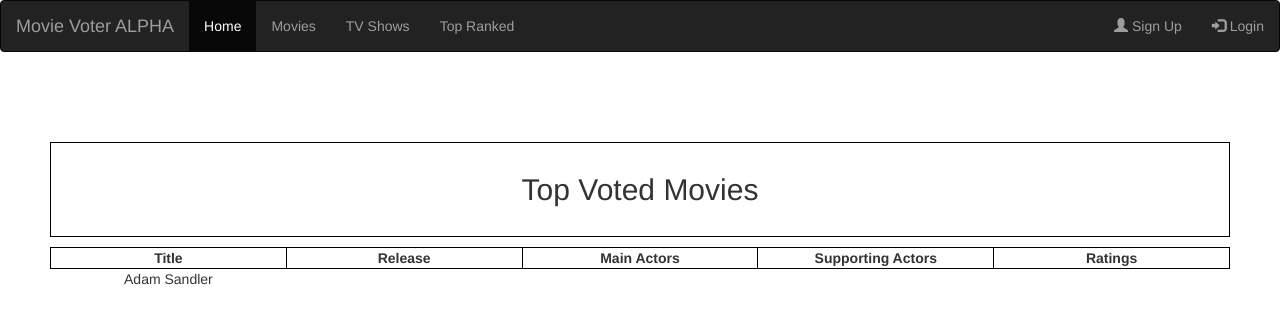
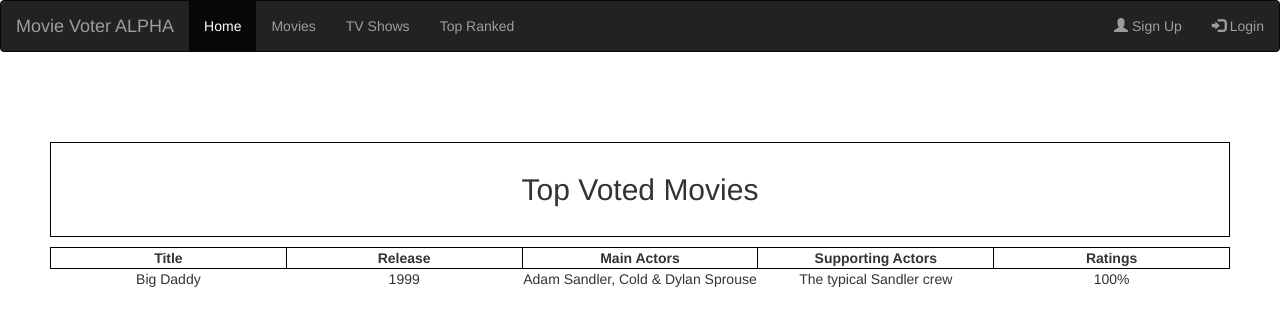
Before and after one commit to DSMamye/MovieVoter, a website: page movievoter/pages/index.html in a window 1280 px wide. Drawn offline with nearby package versions, Linux system fonts and the light colour scheme.

Commit message:
Update index.html
updating rows

```diff
--- a/movievoter/pages/index.html
+++ b/movievoter/pages/index.html
@@ -62,7 +62,11 @@
             <th style="text-align: center">Ratings</th>
         </tr>
         <tr>
-            <td style="text-align: center">Adam Sandler</td>
+            <td style="text-align: center">Big Daddy</td>
+            <td style="text-align: center">1999</td>
+            <td style="text-align: center">Adam Sandler, Cold & Dylan Sprouse</td>
+            <td style="text-align: center">The typical Sandler crew</td>
+            <td style="text-align: center">100%</td>
         </tr>
     </table>
 </div>
```
